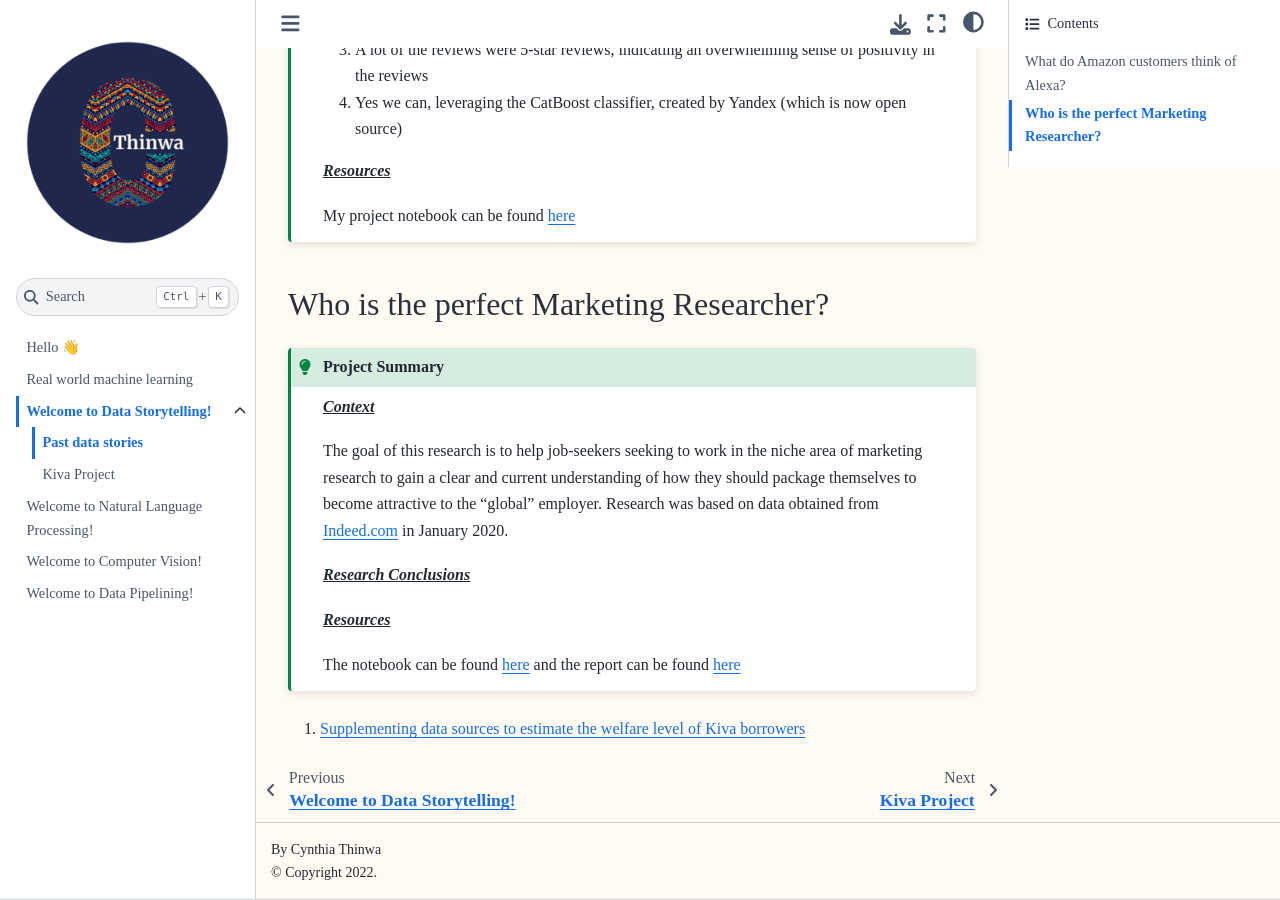
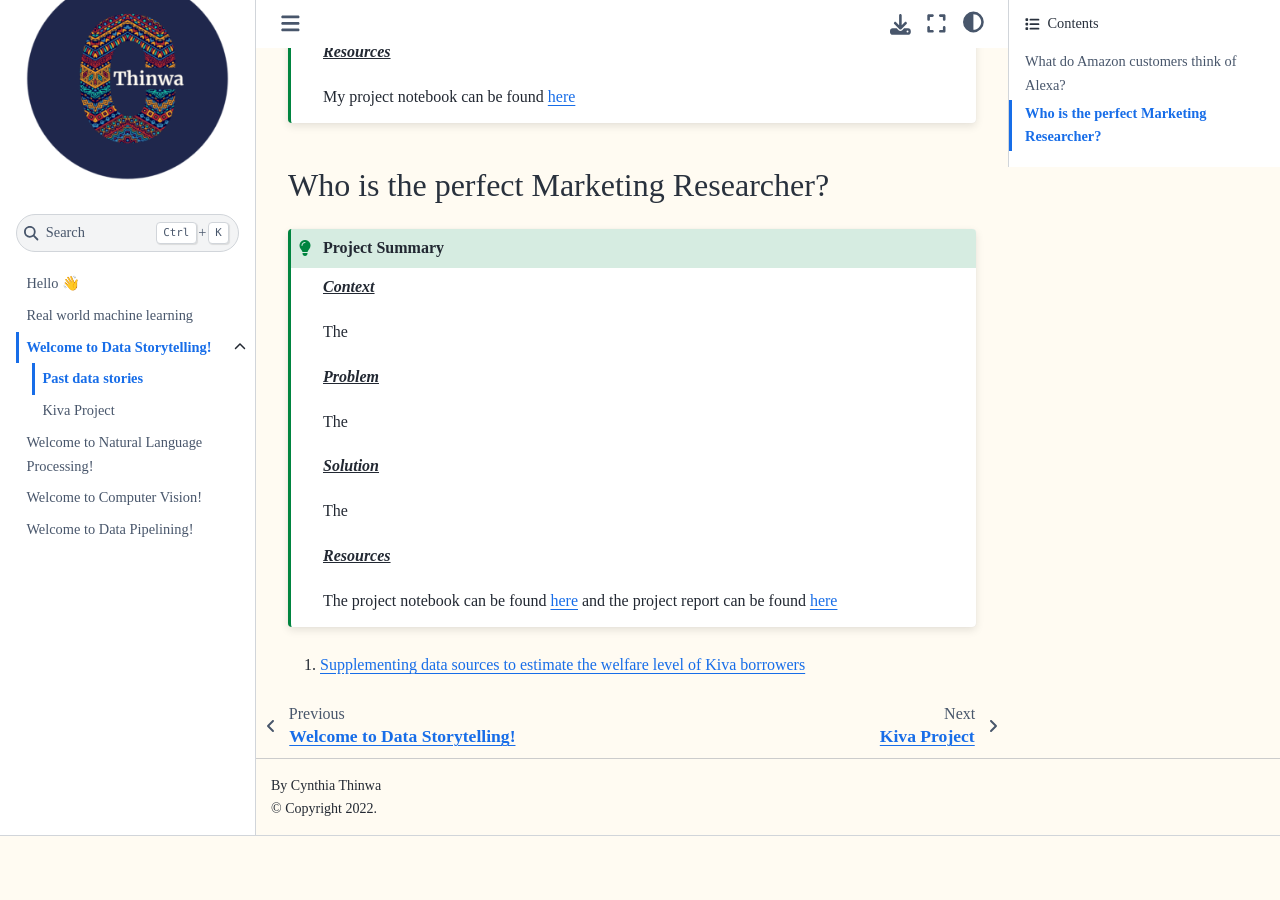
Before and after one commit to CeeThinwa/knowledge-hub, a Jupyter Book: the page built from book/data-storytelling-past-projects.md, in a window 1280 px wide and 900 px high, scrolled down 935 px. Built offline with Jupyter Book 1.0.4 settings and Sphinx 7.4.7 and the Sphinx Book theme 1.1.4, drawn with Linux system fonts in a browser that asks for light colours; after the commit the page ends 1771 px from its top, so only the background shows below that; some of the changed text lies outside the part shown.

Commit message:
added content

```diff
--- a/book/data-storytelling-past-projects.md
+++ b/book/data-storytelling-past-projects.md
@@ -2,11 +2,6 @@
 # Past data stories
 
 ## What do Amazon customers think of Alexa?
-
-### Skills at work
-
-* Data visualization
-
 
 :::{admonition} Project Summary
 :class: tip
@@ -43,18 +38,21 @@ My project notebook can be found
 :class: tip
 <u>_**Context**_</u>
 
-The goal of this research is to help job-seekers seeking to work in the niche area of marketing research to gain a clear
-and current understanding of how they should package themselves to become attractive to the “global” employer. Research
-was based on data obtained from [Indeed.com](http://indeed.com/) in January 2020.
+The
 
-<u>_**Research Conclusions**_</u>
+<u>_**Problem**_</u>
 
+The
+
+<u>_**Solution**_</u>
+
+The
 
 <u>_**Resources**_</u>
 
-The notebook can be found
+The project notebook can be found
 [here](https://github.com/CeeThinwa/Python-Data-Science-Notebooks/blob/master/Amazon_Alexa_Challenge_Revised.ipynb)
-and the report can be found
+and the project report can be found
 [here](https://drive.google.com/file/d/1UTNIz8CHg2-bXxo5Sb540aXk--q6ZEza/view?usp=sharing)
 
 :::
```
